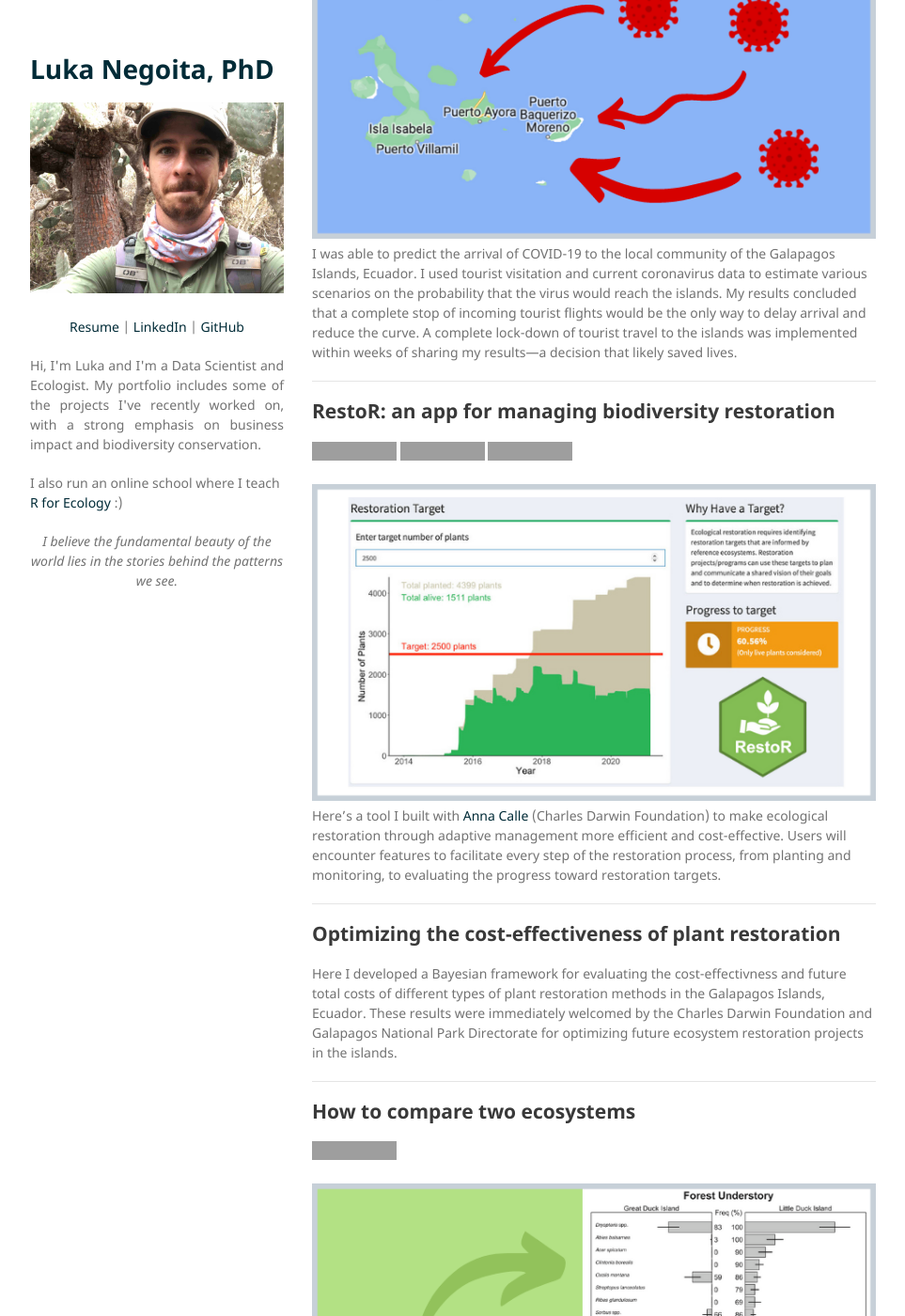
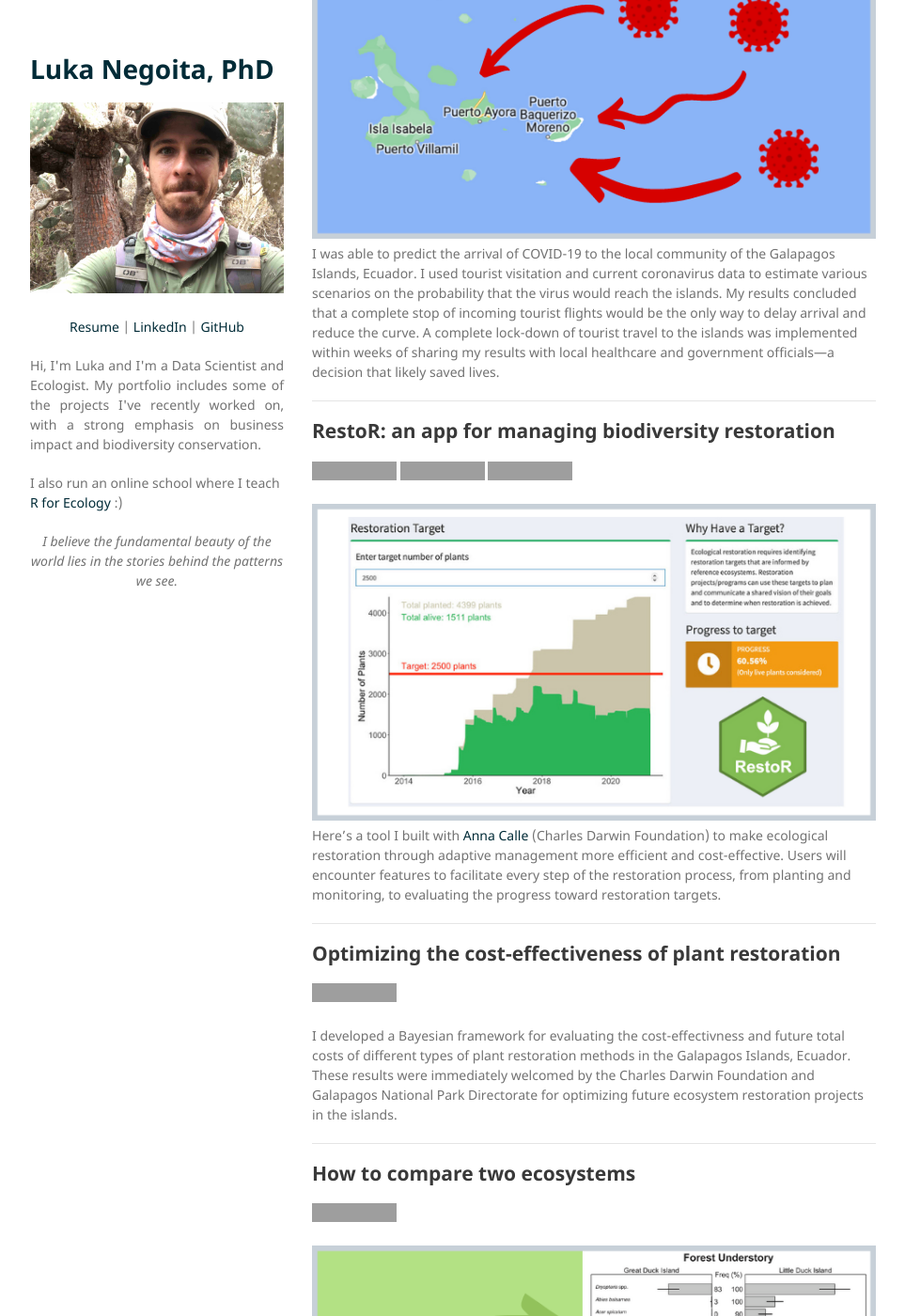
Before and after one commit to LukaNeg/LukaNeg.github.io, a Jekyll site: the page built from index.md, in a window 1280 px wide and 1400 px high, scrolled down 324 px. Shown: the whole window at 94% size, without its empty margins (158-1121 px from the left). Built offline with Jekyll 4.4.1, drawn with Linux system fonts in a browser that asks for light colours; our own code applies the rules of GitHub Pages for plain Markdown files; grey boxes are pictures that could not be loaded.

Commit message:
cost-effectiveness paper added

```diff
--- a/index.md
+++ b/index.md
@@ -10,7 +10,7 @@
 </p>
 
 <center><img src="/images/coronavirus_thumb.png"></center>
-I was able to predict the arrival of COVID-19 to the local community of the Galapagos Islands, Ecuador. I used tourist visitation and current coronavirus data to estimate various scenarios on the probability that the virus would reach the islands. My results concluded that a complete stop of incoming tourist flights would be the only way to delay arrival and reduce the curve. A complete lock-down of tourist travel to the islands was implemented within weeks of sharing my results—a decision that likely saved lives.
+I was able to predict the arrival of COVID-19 to the local community of the Galapagos Islands, Ecuador. I used tourist visitation and current coronavirus data to estimate various scenarios on the probability that the virus would reach the islands. My results concluded that a complete stop of incoming tourist flights would be the only way to delay arrival and reduce the curve. A complete lock-down of tourist travel to the islands was implemented within weeks of sharing my results with local healthcare and government officials—a decision that likely saved lives.
 
 ---
 
@@ -30,7 +30,11 @@ Here's a tool I built with [Anna Calle](https://github.com/annagaby) (Charles Da
 ---
 ## Optimizing the cost-effectiveness of plant restoration
 
-Here I developed a Bayesian framework for evaluating the cost-effectivness and future total costs of different types of plant restoration methods in the Galapagos Islands, Ecuador. These results were immediately welcomed by the Charles Darwin Foundation and Galapagos National Park Directorate for optimizing future ecosystem restoration projects in the islands.
+<p>
+<a href="pdf/cost-effectiveness_restoration_2021.pdf" target="_blank"><img src = "https://img.shields.io/badge/Publication-Download%20PDF-00a398?logo=adobeacrobatreader" alt = "Download Publication here"></a>
+</p>
+
+I developed a Bayesian framework for evaluating the cost-effectivness and future total costs of different types of plant restoration methods in the Galapagos Islands, Ecuador. These results were immediately welcomed by the Charles Darwin Foundation and Galapagos National Park Directorate for optimizing future ecosystem restoration projects in the islands.
 
 ---
 ## How to compare two ecosystems
@@ -69,14 +73,6 @@ Here I used Bayesian regression, ordination, and model selection to see if islan
 <center><img src="/images/stock_thumb.png"></center>
 I used a combination of cross-correlation, linear and logistic regression, and Bayesian approaches, along with a genetic algorithm for attempting to optimize a successful stock prediction algorithm.
 
----
-
-
----
-
-
----
-
 
 ---
 
```
Also changed, not shown: 1 other file.
